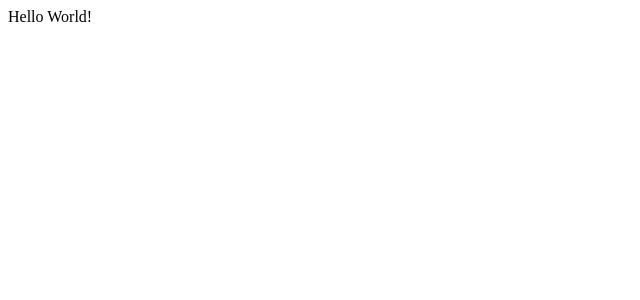
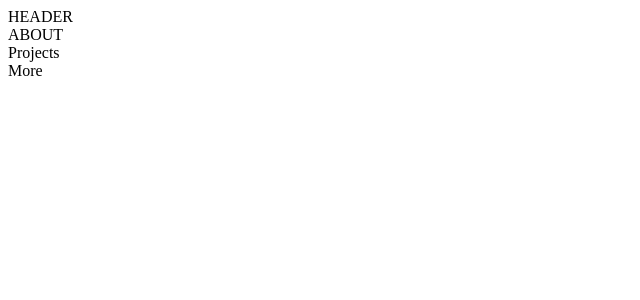
Before and after one commit to JakeDavisCodes/JakeDavisCodes.github.io, a React app: page / in a window 1280 px wide. Shown: the top 300 px of the page, without its empty margins (0-640 px from the left). Built offline with nearby package versions, Linux system fonts and the light colour scheme; the HTML template or start-up script is replaced by a standard one.

Commit message:
Basic Sections

```diff
--- /dev/null
+++ b/client/src/components/About/index.jsx
@@ -0,0 +1,11 @@
+import React, { useState, useEffect } from 'react';
+
+function About() {
+  return (
+    <div className="page_section big_text" id="about">
+      ABOUT
+    </div>
+  );
+}
+
+export default About;
--- a/client/src/components/App.jsx
+++ b/client/src/components/App.jsx
@@ -1,10 +1,18 @@
-/* eslint-disable no-unused-vars */
 import React, { useState, useEffect } from 'react';
+
+import Header from './Header/index.jsx'
+import About from './About/index.jsx';
+import Projects from './Projects/index.jsx';
+import More from './More/index.jsx';
 
 function App() {
   return (
     <div id="app">
-      Hello World!
+      <div id="line"/>
+      <Header />
+      <About />
+      <Projects />
+      <More />
     </div>
   );
 }
--- /dev/null
+++ b/client/src/components/Header/index.jsx
@@ -0,0 +1,11 @@
+import React, { useState, useEffect } from 'react';
+
+function Header() {
+  return (
+    <div id="header">
+      HEADER
+    </div>
+  );
+}
+
+export default Header;
--- /dev/null
+++ b/client/src/components/More/index.jsx
@@ -0,0 +1,11 @@
+import React, { useState, useEffect } from 'react';
+
+function More() {
+  return (
+    <div className="page_section big_text" id="more">
+      More
+    </div>
+  );
+}
+
+export default More;
--- /dev/null
+++ b/client/src/components/Projects/index.jsx
@@ -0,0 +1,11 @@
+import React, { useState, useEffect } from 'react';
+
+function Projects() {
+  return (
+    <div className="page_section big_text" id="projects">
+      Projects
+    </div>
+  );
+}
+
+export default Projects;
--- a/client/src/index.jsx
+++ b/client/src/index.jsx
@@ -1,5 +1,5 @@
 import React from 'react';
 import ReactDOM from 'react-dom';
-import App from './components/app.jsx';
+import App from './components/App.jsx';
 
 ReactDOM.render(<App />, document.getElementById('root'));
```
Also changed, not shown: 2 other files (tests, documents, lock files or other folders).
